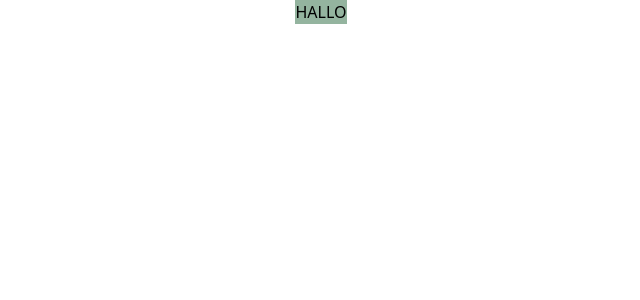
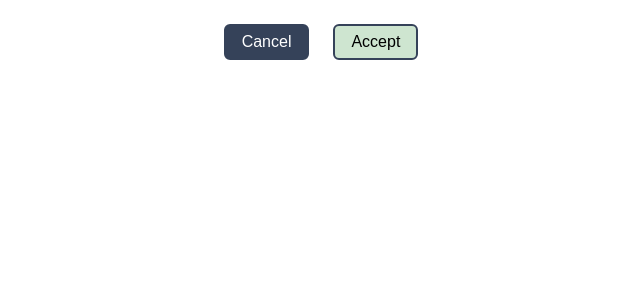
Before and after one commit to eugeniusms/exfesyen, a React (Create React App) app: page / in a window 1280 px wide. Shown: the top 300 px of the page, without its empty margins (319-959 px from the left). Built offline with nearby package versions, Linux system fonts and the light colour scheme.

Commit message:
Initializing BUTTON PRESET

```diff
--- a/src/App.js
+++ b/src/App.js
@@ -6,7 +6,10 @@ import React from 'react';
 function App() {
   return (
     <div className="App">
-      <Button />
+      <div className="flex justify-center p-6 gap-6">
+        <Button preset="cancel">Cancel</Button>
+        <Button preset="submit">Accept</Button>
+      </div>
     </div>
   );
 }
--- a/src/components/Button.js
+++ b/src/components/Button.js
@@ -1,8 +1,19 @@
 import React from "react";
 
-const Button = () => {
+const Button = (props) => {
     return (
-        <button className="bg-armyDark">HALLO</button>
+        <div>
+            { props.preset == "submit" &&
+                <button className="bg-armyLight rounded-md border-2 border-navy font-sans px-4 py-1 hover:bg-armyDark hover:drop-shadow-2xl hover:px-6 transition-all ease-out duration-300">
+                    { props.children }
+                </button>
+            }
+            { props.preset == "cancel" &&
+                <button className="bg-navy rounded-md border-2 border-navy font-sans text-white px-4 py-1 hover:text-softRed hover:drop-shadow-2xl hover:px-6 transition-all ease-out duration-300">
+                    { props.children }
+                </button>
+            }
+        </div>
     )
 }
 
--- a/tailwind.config.js
+++ b/tailwind.config.js
@@ -5,7 +5,10 @@ module.exports = {
     extend: {
       spacing: {
         128: "32rem",
-      }
+      },
+      borderRadius: {
+        '4xl': '2rem',
+      },
     },
     colors: {
       transparent: 'transparent',
@@ -18,12 +21,21 @@ module.exports = {
       'silver': '#ecebff',
       'bubble-gum': '#ff77e9',
       'bermuda': '#78dcca',
+      // MY SOLID
+      'softRed': '#F47174',
       // MY PALLETES
       'armyDark': '#94B49F',
       'armyLight': '#CEE5D0',
       'creamy': '#FCF8E8',
       'mocca': '#ECB390',
-  },
+      'latteDark': '#CDC2AE',
+      'latteLight': '#ECE5C7',
+      'navy': '#354259',
+    },
+    fontFamily: {
+      sans: ['Graphik', 'sans-serif'],
+      serif: ['Merriweather', 'serif'],
+    },
   },
   plugins: [],
 }
```
Also changed, not shown: 1 other file (tests, documents, lock files or other folders).
